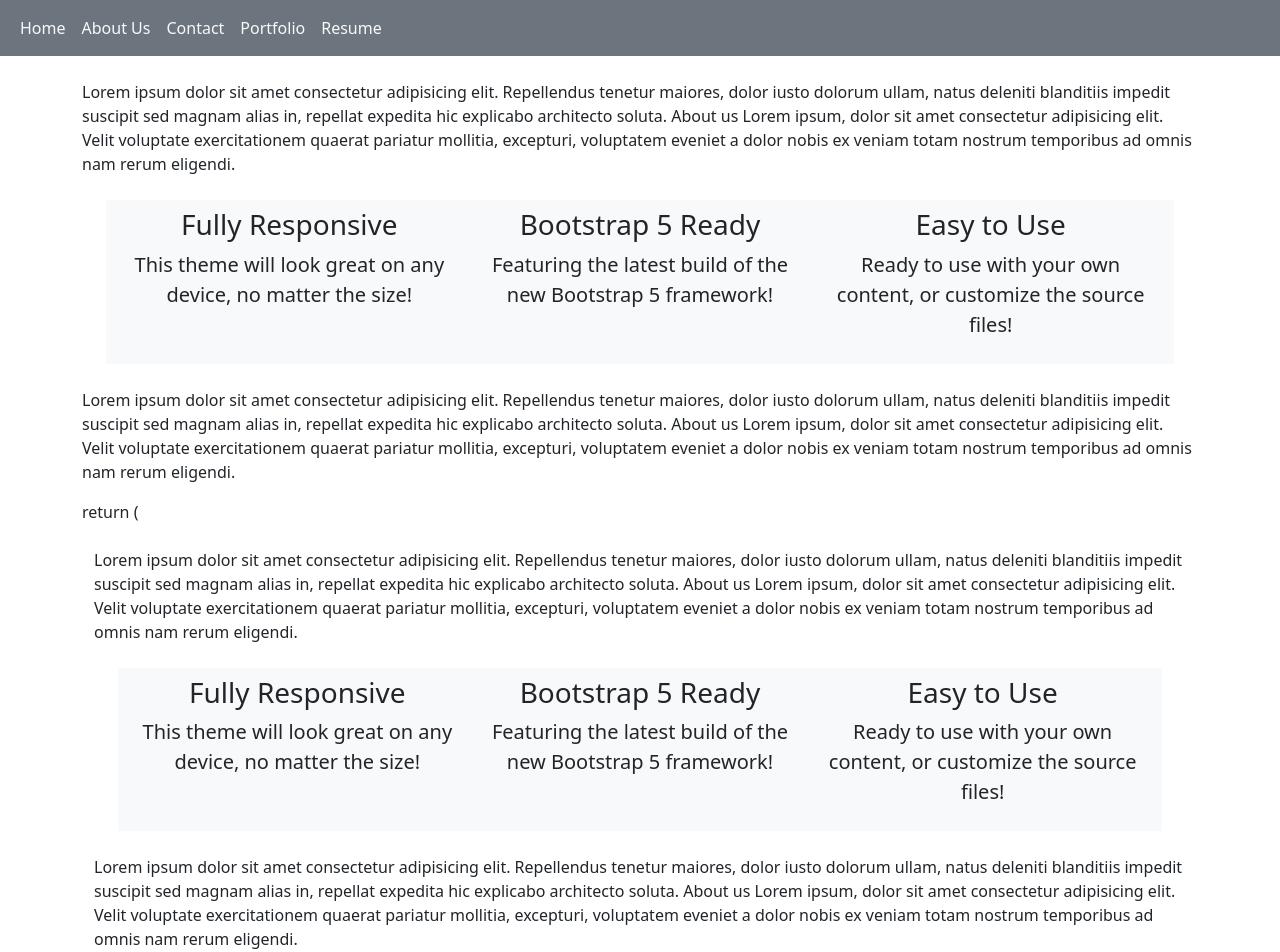
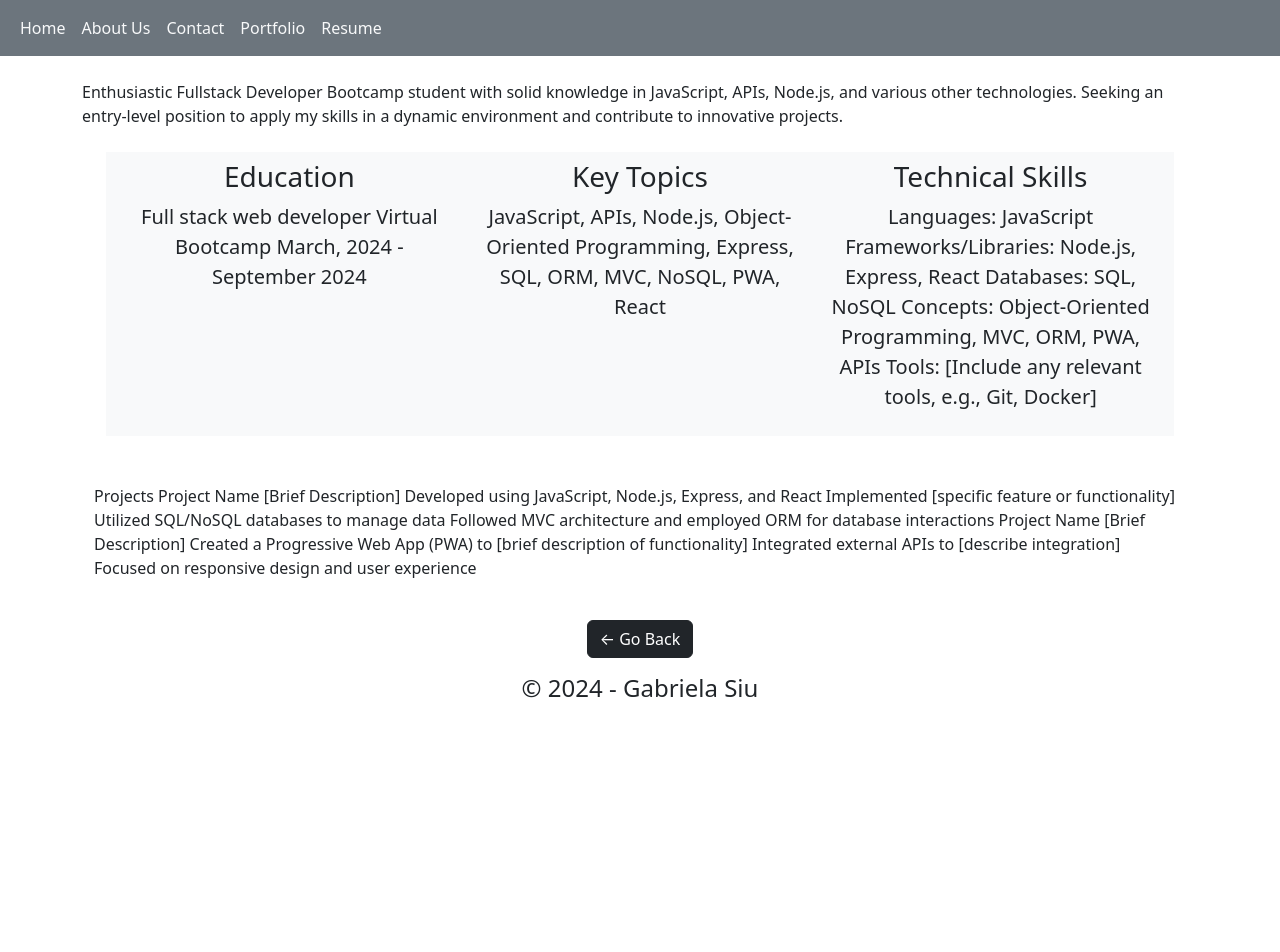
Before and after one commit to Gabrielasiu/REACT-portafolio, a React (Vite) app: page /resume in a window 1280 px wide. Shown: the top 952 px of the page. After the commit the page ends 800 px from the top, so only its background shows below. Built offline with nearby package versions, Linux system fonts and the light colour scheme.

Commit message:
resume created

```diff
--- a/src/components/Footer.jsx
+++ b/src/components/Footer.jsx
@@ -14,7 +14,7 @@ const Footer = () => {
             &larr; Go Back
           </button>
         )}
-        <h4>&copy; {new Date().getFullYear()} - Tech Friends</h4>
+        <h4>&copy; {new Date().getFullYear()} - Gabriela Siu</h4>
       </div>
     </footer>
   );
--- a/src/pages/ResumePage.jsx
+++ b/src/pages/ResumePage.jsx
@@ -1,16 +1,12 @@
 //resume
 // contact
-export default function ResumePage (){
+export default function ResumePage() {
   return (
     <div className="container pt-4">
       <p>
-            Lorem ipsum dolor sit amet consectetur adipisicing elit. Repellendus
-            tenetur maiores, dolor iusto dolorum ullam, natus deleniti blanditiis
-            impedit suscipit sed magnam alias in, repellat expedita hic explicabo
-            architecto soluta. About us Lorem ipsum, dolor sit amet consectetur
-            adipisicing elit. Velit voluptate exercitationem quaerat pariatur
-            mollitia, excepturi, voluptatem eveniet a dolor nobis ex veniam totam
-            nostrum temporibus ad omnis nam rerum eligendi.
+        Enthusiastic Fullstack Developer Bootcamp student with solid knowledge
+        in JavaScript, APIs, Node.js, and various other technologies.
+        Seeking an entry-level position to apply my skills in a dynamic environment and contribute to innovative projects.
       </p>
       <section className="features-icons bg-light text-center m-4">
         <div className="container">
@@ -20,9 +16,23 @@ export default function ResumePage (){
                 <div className="features-icons-icon d-flex">
                   <i className="bi-window m-auto text-primary" />
                 </div>
-                    <h3>Fully Responsive</h3>
+                <h3>Education</h3>
                 <p className="lead mb-0">
-                      This theme will look great on any device, no matter the size!
+                  Full stack web developer Virtual Bootcamp
+                  March, 2024 - September 2024
+
+                </p>
+              </div>
+            </div>
+            <div className="col-lg-4">
+              <div className="features-icons-item mx-auto mb-5 mb-lg-0 mb-lg-3">
+                <div className="features-icons-icon d-flex">
+                  <i className="bi-window m-auto text-primary" />
+                </div>
+                <h3>Key Topics</h3>
+                <p className="lead mb-0">
+                  JavaScript, APIs, Node.js, Object-Oriented Programming, Express, SQL, ORM, MVC, NoSQL, PWA, React
+
                 </p>
               </div>
             </div>
@@ -31,98 +41,66 @@ export default function ResumePage (){
                 <div className="features-icons-icon d-flex">
                   <i className="bi-layers m-auto text-primary" />
                 </div>
-                    <h3>Bootstrap 5 Ready</h3>
+                <h3>Technical Skills</h3>
                 <p className="lead mb-0">
-                      Featuring the latest build of the new Bootstrap 5 framework!
+                  Languages: JavaScript Frameworks/Libraries: Node.js, Express, React Databases: SQL, NoSQL Concepts: Object-Oriented Programming, MVC, ORM, PWA, APIs Tools: [Include any relevant tools, e.g., Git, Docker]
                 </p>
               </div>
             </div>
-                <div className="col-lg-4">
+            {/* <div className="col-lg-4">
               <div className="features-icons-item mx-auto mb-0 mb-lg-3">
                 <div className="features-icons-icon d-flex">
                   <i className="bi-terminal m-auto text-primary" />
                 </div>
-                    <h3>Easy to Use</h3>
+                <h3>Projects</h3>
                 <p className="lead mb-0">
-                      Ready to use with your own content, or customize the source
-                      files!
+                  Projects
+                  Project Name
+                  [Brief Description]
+
+                  Developed using JavaScript, Node.js, Express, and React
+                  Implemented [specific feature or functionality]
+                  Utilized SQL/NoSQL databases to manage data
+                  Followed MVC architecture and employed ORM for database interactions
+
+                  Project Name
+                  [Brief Description]
+
+                  Created a Progressive Web App (PWA) to [brief description of functionality]
+                  Integrated external APIs to [describe integration]
+                  Focused on responsive design and user experience
+                  ols: [Include any relevant tools, e.g., Git, Docker]
+
                 </p>
               </div>
-                </div>
+            </div> */}
+
           </div>
         </div>
       </section>
-          <p>
-            Lorem ipsum dolor sit amet consectetur adipisicing elit. Repellendus
-            tenetur maiores, dolor iusto dolorum ullam, natus deleniti blanditiis
-            impedit suscipit sed magnam alias in, repellat expedita hic explicabo
-            architecto soluta. About us Lorem ipsum, dolor sit amet consectetur
-            adipisicing elit. Velit voluptate exercitationem quaerat pariatur
-            mollitia, excepturi, voluptatem eveniet a dolor nobis ex veniam totam
-            nostrum temporibus ad omnis nam rerum eligendi.
-          </p>
-          return (
+
       <div className="container pt-4">
         <p>
-        Lorem ipsum dolor sit amet consectetur adipisicing elit. Repellendus
-        tenetur maiores, dolor iusto dolorum ullam, natus deleniti blanditiis
-        impedit suscipit sed magnam alias in, repellat expedita hic explicabo
-        architecto soluta. About us Lorem ipsum, dolor sit amet consectetur
-        adipisicing elit. Velit voluptate exercitationem quaerat pariatur
-        mollitia, excepturi, voluptatem eveniet a dolor nobis ex veniam totam
-        nostrum temporibus ad omnis nam rerum eligendi.
+          Projects
+          Project Name
+          [Brief Description]
+
+          Developed using JavaScript, Node.js, Express, and React
+          Implemented [specific feature or functionality]
+          Utilized SQL/NoSQL databases to manage data
+          Followed MVC architecture and employed ORM for database interactions
+          Project Name
+          [Brief Description]
+
+          Created a Progressive Web App (PWA) to [brief description of functionality]
+          Integrated external APIs to [describe integration]
+          Focused on responsive design and user experience
+
         </p>
-      <section className="features-icons bg-light text-center m-4">
-        <div className="container">
-          <div className="row p-2">
-            <div className="col-lg-4">
-              <div className="features-icons-item mx-auto mb-5 mb-lg-0 mb-lg-3">
-                <div className="features-icons-icon d-flex">
-                  <i className="bi-window m-auto text-primary" />
-                </div>
-                <h3>Fully Responsive</h3>
-                <p className="lead mb-0">
-                  This theme will look great on any device, no matter the size!
-                </p>
+
+
       </div>
     </div>
-            <div className="col-lg-4">
-              <div className="features-icons-item mx-auto mb-5 mb-lg-0 mb-lg-3">
-                <div className="features-icons-icon d-flex">
-                  <i className="bi-layers m-auto text-primary" />
-                </div>
-                <h3>Bootstrap 5 Ready</h3>
-                <p className="lead mb-0">
-                  Featuring the latest build of the new Bootstrap 5 framework!
-                </p>
-              </div>
-            </div>
-            <div className="col-lg-4">
-              <div className="features-icons-item mx-auto mb-0 mb-lg-3">
-                <div className="features-icons-icon d-flex">
-                  <i className="bi-terminal m-auto text-primary" />
-                </div>
-                <h3>Easy to Use</h3>
-                <p className="lead mb-0">
-                  Ready to use with your own content, or customize the source
-                  files!
-                </p>
-              </div>
-            </div>
-          </div>
-        </div>
-      </section>
-      <p>
-        Lorem ipsum dolor sit amet consectetur adipisicing elit. Repellendus
-        tenetur maiores, dolor iusto dolorum ullam, natus deleniti blanditiis
-        impedit suscipit sed magnam alias in, repellat expedita hic explicabo
-        architecto soluta. About us Lorem ipsum, dolor sit amet consectetur
-        adipisicing elit. Velit voluptate exercitationem quaerat pariatur
-        mollitia, excepturi, voluptatem eveniet a dolor nobis ex veniam totam
-        nostrum temporibus ad omnis nam rerum eligendi.
-      </p>
-    </div>
-  );  </div>
   );
 
 }
```
Lines whose indentation alone changed are shown as unchanged.
